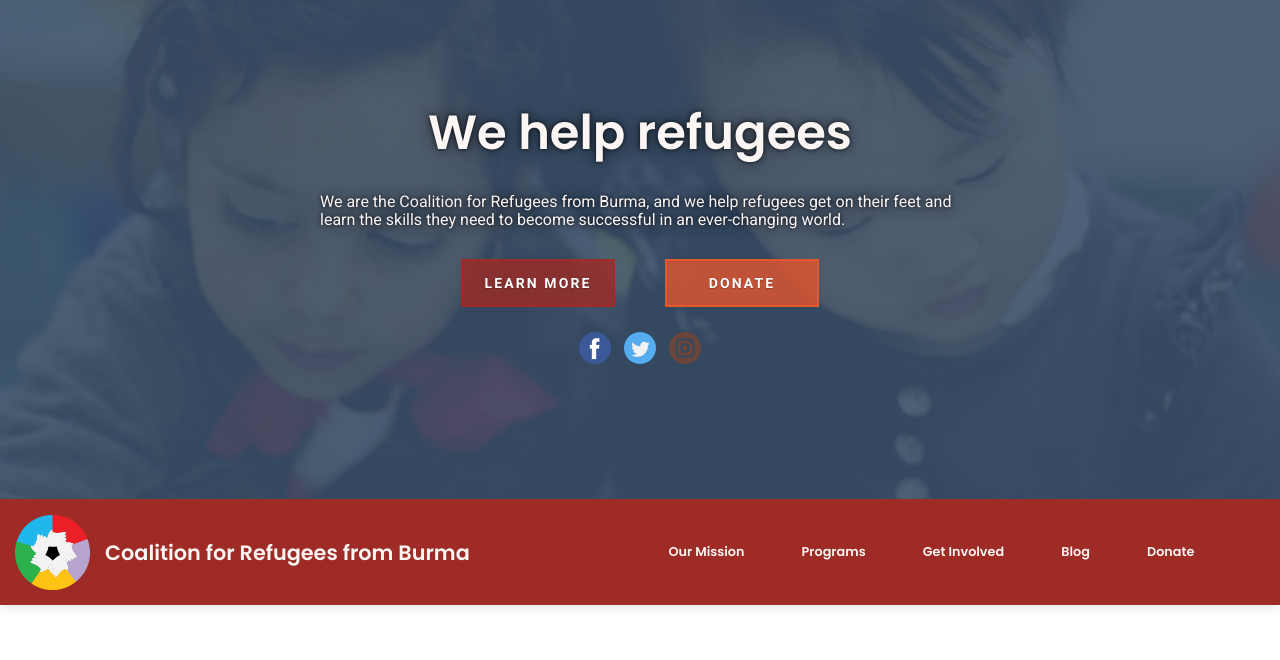
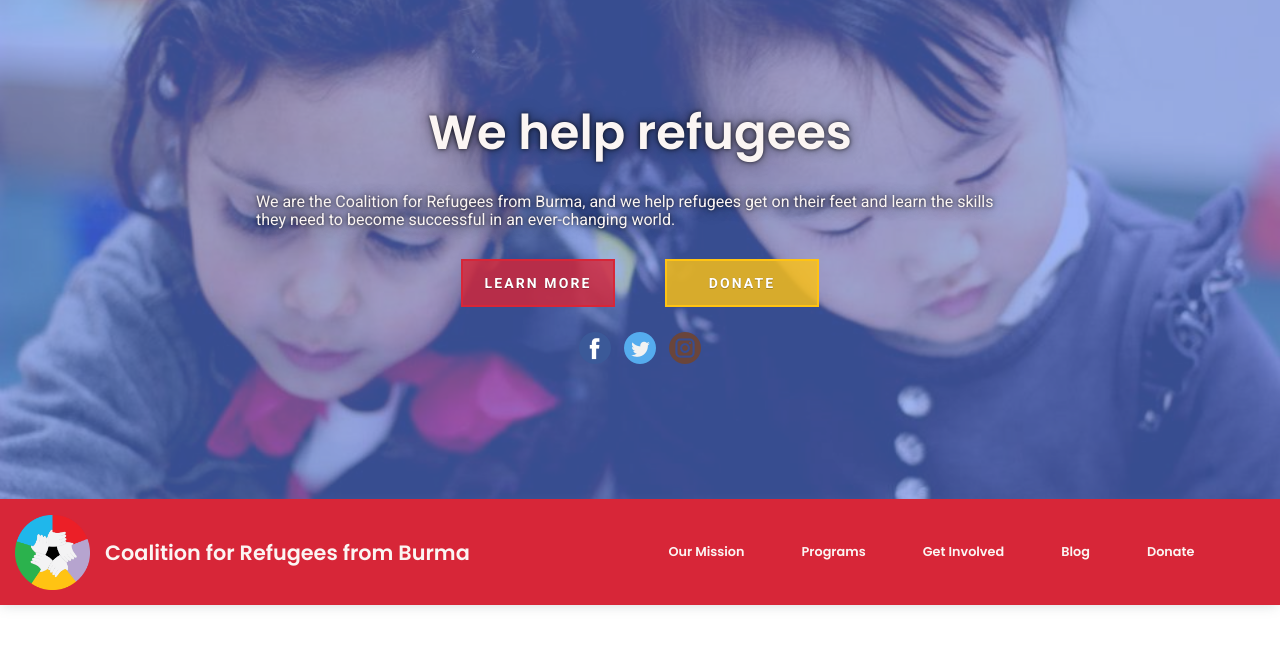
Before and after one commit to CRB4refugees/CoalitionForRefugees, a Jekyll site: the page built from index.md, in a window 1280 px wide. Shown: the top 660 px of the page. Built offline with Jekyll 4.4.1, drawn with Linux system fonts in a browser that asks for light colours; nearby versions of some CDN libraries; comment, search, counter and statistics services are not loaded; grey boxes are pictures that could not be loaded.

Commit message:
Minor style changes.

```diff
--- a/styles/scss-imports/_colors.scss
+++ b/styles/scss-imports/_colors.scss
@@ -1,19 +1,19 @@
-/* RGB */
-$black: rgba(8, 7, 5, 1);
-$white: rgba(251, 245, 243, 1);
-$redBrown: rgba(158, 43, 37, 1);
-$greyBlue: rgba(58, 80, 107, 1);
-$lightGrey: rgba(115, 130, 144, 1);
-$orangeHighlight: rgba(228, 86, 46, 1);
-
-
-/* RGB all the same 70% opacity */
-$black70: rgba(8, 7, 5, 0.8);
-$white70: rgba(251, 245, 243, 0.8);
-$redBrown70: rgba(158, 43, 37, 0.8);
-$greyBlue70: rgba(58, 80, 107, 0.9);
-$lightGrey70: rgba(115, 130, 144, 0.8);
-$orangeHighlight70: rgba(228, 86, 46, .8);
+// /* RGB */
+// $black: rgba(8, 7, 5, 1);
+// $white: rgba(251, 245, 243, 1);
+// $redBrown: rgba(158, 43, 37, 1);
+// $greyBlue: rgba(58, 80, 107, 1);
+// $lightGrey: rgba(115, 130, 144, 1);
+// $orangeHighlight: rgba(228, 86, 46, 1);
+//
+//
+// /* RGB all the same 70% opacity */
+// $black70: rgba(8, 7, 5, 0.8);
+// $white70: rgba(251, 245, 243, 0.8);
+// $redBrown70: rgba(158, 43, 37, 0.8);
+// $greyBlue70: rgba(58, 80, 107, 0.9);
+// $lightGrey70: rgba(115, 130, 144, 0.8);
+// $orangeHighlight70: rgba(228, 86, 46, .8);
 
 
 // /* HSL *//THE FOLLOWING CORRESPOND TO THE ABOVE
@@ -27,18 +27,37 @@ $orangeHighlight70: rgba(228, 86, 46, .8);
 
 // Hopefully new color scheme:
 
-// $black: rgba(8, 7, 5, 1);
-// $white: rgba(251, 245, 243, 1);
-// $redBrown: rgba(215, 38, 56, 1);
-// $greyBlue: rgba(92, 129, 240, 1);
-// $lightGrey: rgba(115, 130, 144, 1);
-// $orangeHighlight: rgba(255, 195, 19, 1);
+$black: rgba(8, 7, 5, 1);
+$white: rgba(251, 245, 243, 1);
+$redBrown: rgba(215, 38, 56, 1);
+$greyBlue: rgba(92, 129, 240, 1);
+$lightGrey: rgba(115, 130, 144, 1);
+$orangeHighlight: rgba(255, 195, 19, 1);
+
+
+/* RGB all the same 70% opacity */
+$black70: rgba(8, 7, 5, 0.8);
+$white70: rgba(251, 245, 243, 0.8);
+$redBrown70: rgba(215, 38, 56, 0.8);
+$greyBlue70: rgba(92, 129, 240, 0.6);
+$lightGrey70: rgba(115, 130, 144, 0.8);
+$orangeHighlight70: rgba(255, 195, 19, .8);
+
+
+/////New Color Pallette:
+
+/* Coolors Exported Palette - coolors.co/5c81f0-c21a20-ffc828-d72638-f49d37 */
 //
+// /* HSL */
+// $color1: hsla(225%, 83%, 65%, 1);
+// $color2: hsla(358%, 76%, 43%, 1);
+// $color3: hsla(45%, 100%, 58%, 1);
+// $color4: hsla(354%, 70%, 50%, 1);
+// $color5: hsla(32%, 90%, 59%, 1);
 //
-// /* RGB all the same 70% opacity */
-// $black70: rgba(8, 7, 5, 0.8);
-// $white70: rgba(251, 245, 243, 0.8);
-// $redBrown70: rgba(236, 31, 38, 0.8);
-// $greyBlue70: rgba(92, 129, 240, 0.7);
-// $lightGrey70: rgba(115, 130, 144, 0.8);
-// $orangeHighlight70: rgba(255, 195, 19, .8);
+// /* RGB */
+// $color1: rgba(92, 129, 240, 1);
+// $color2: rgba(194, 26, 32, 1);
+// $color3: rgba(255, 200, 40, 1);
+// $color4: rgba(215, 38, 56, 1);
+// $color5: rgba(244, 157, 55, 1);
--- a/styles/scss-imports/_homePage.scss
+++ b/styles/scss-imports/_homePage.scss
@@ -30,7 +30,7 @@
       background-position: center;
       background-color: $greyBlue70;
       border-bottom: 1px solid $redBrown;
-
+      // blur
     }
 
     .focal-text-container {
@@ -41,6 +41,7 @@
       align-items: center;
       justify-content: center;
       text-rendering: optimizeLegibility;
+
     }
 
     .focalHeadline {
@@ -184,7 +185,7 @@
     }
 
     .focal-text-container {
-      width: 50%;
+      width: 60%;
   }
 
     .focal-overlay {
@@ -228,7 +229,7 @@
     .img-cont {
       order: 0;
       width: 48%;
-      margin: 1%;
+      margin:  1% 1% 0% 1%;
     }
 
     .reverse {
```
Also changed, not shown: assets/files/colorscheme2.png (added), assets/images/forest-red.png.
